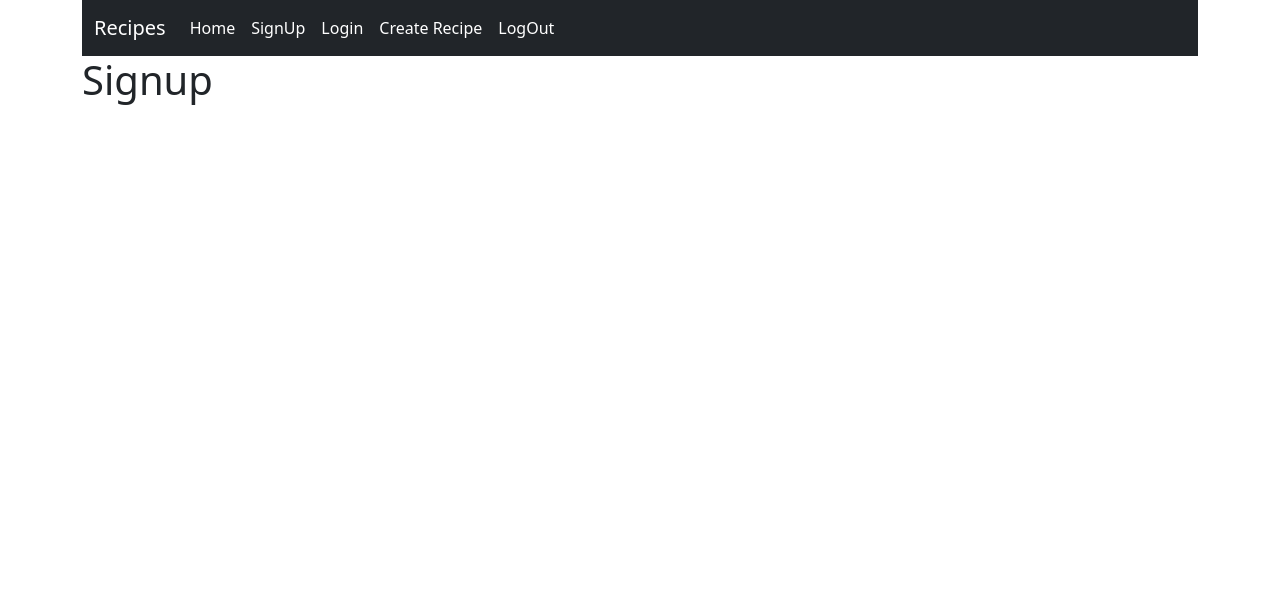
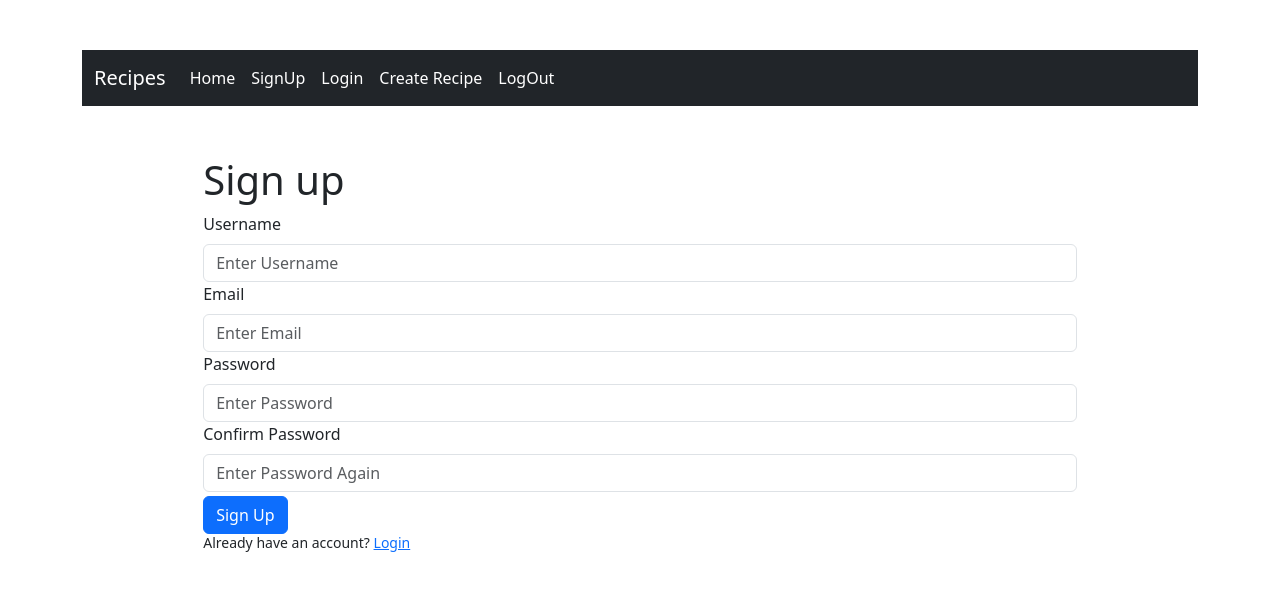
Before and after one commit to LVarunL/Recipes, a React (Create React App) app in the folder client/: page /signup in a window 1280 px wide. Shown: the top 590 px of the page. Built offline with nearby package versions, Linux system fonts and the light colour scheme; the HTML template or start-up script is replaced by a standard one.

Commit message:
creating forms

```diff
--- a/client/src/components/Home.js
+++ b/client/src/components/Home.js
@@ -1,9 +1,12 @@
 import React from "react";
+import { Link } from "react-router-dom";
+import '../styles/main.css'
 
 const Home = () => {
     return (
-        <div className="home">
-            <h1>Home</h1>
+        <div className="home container">
+            <h1 className="heading"> Welcome to Recipes </h1>
+            <Link to="/signup" className="btn btn-primary btn-lg"> Get Started </Link>
         </div>
     )
 }
--- a/client/src/components/Login.js
+++ b/client/src/components/Login.js
@@ -1,9 +1,61 @@
-import React from "react";
+import React, { useState } from "react";
+import { Button, Form } from "react-bootstrap";
+import { Link } from "react-router-dom";
 
 const Login = () => {
+
+    const [username, setUsername] = useState("");
+    const [password, setPassword] = useState("");
+
+    const submitForm = () => {
+      console.log("Form submission");
+      setUsername('')
+      setPassword('')
+    };
     return (
         <div className="Login">
-            <h1>Login</h1>
+            <div className="form">
+        <h1>Login</h1>
+        <form>
+          <Form.Group>
+            <Form.Label>Username</Form.Label>
+            <Form.Control
+              type="text"
+              placeholder="Enter Username"
+              value={username}
+              name="username"
+              onChange={(e) => {
+                setUsername(e.target.value);
+              }}
+            />
+          </Form.Group>
+
+          <Form.Group>
+            <Form.Label>Password</Form.Label>
+            <Form.Control
+              type="password"
+              placeholder="Enter Password"
+              value={password}
+              name="password"
+              onChange={(e) => {
+                setPassword(e.target.value);
+              }}
+            />
+          </Form.Group>
+
+          <Form.Group>
+            <Button as="sub" variant="primary" onClick={submitForm}>
+              Login
+            </Button>
+          </Form.Group>
+
+          <Form.Group>
+            <small>
+                Don't have an account? <Link to="/signup"> Sign Up </Link>
+            </small>
+          </Form.Group>
+        </form>
+      </div>
         </div>
     )
 }
--- a/client/src/components/Signup.js
+++ b/client/src/components/Signup.js
@@ -1,11 +1,88 @@
-import React from "react";
+import React, { useState } from "react";
+import { Button, Form } from "react-bootstrap";
+import { Link } from "react-router-dom";
+const Signup = () => {
+  const [username, setUsername] = useState("");
+  const [email, setEmail] = useState("");
+  const [password, setPassword] = useState("");
+  const [confirmPassword, setConfirmPassword] = useState("");
 
-const Signup = () => {
-    return (
-        <div className="Signup">
-            <h1>Signup</h1>
-        </div>
-    )
-}
+  const submitForm = () => {
+    console.log("Form submission");
+    setUsername('')
+    setEmail('')
+    setPassword('')
+    setConfirmPassword('')
+  };
+  return (
+    <div className="Signup container">
+      <div className="form">
+        <h1>Sign up</h1>
+        <form>
+          <Form.Group>
+            <Form.Label>Username</Form.Label>
+            <Form.Control
+              type="text"
+              placeholder="Enter Username"
+              value={username}
+              name="username"
+              onChange={(e) => {
+                setUsername(e.target.value);
+              }}
+            />
+          </Form.Group>
+          <Form.Group>
+            <Form.Label>Email</Form.Label>
+            <Form.Control
+              type="email"
+              placeholder="Enter Email"
+              value={email}
+              name="email"
+              onChange={(e) => {
+                setEmail(e.target.value);
+              }}
+            />
+          </Form.Group>
+          <Form.Group>
+            <Form.Label>Password</Form.Label>
+            <Form.Control
+              type="password"
+              placeholder="Enter Password"
+              value={password}
+              name="password"
+              onChange={(e) => {
+                setPassword(e.target.value);
+              }}
+            />
+          </Form.Group>
+          <Form.Group>
+            <Form.Label>Confirm Password</Form.Label>
+            <Form.Control
+              type="password"
+              placeholder="Enter Password Again"
+              value={confirmPassword}
+              name="confirmPassword"
+              onChange={(e) => {
+                setConfirmPassword(e.target.value);
+              }}
+            />
+          </Form.Group>
+          <Form.Group>
+            <Button as="sub" variant="primary" onClick={submitForm}>
+              Sign Up
+            </Button>
+          </Form.Group>
+
+          <Form.Group>
+            <small>
+              Already have an account? <Link to="/login"> Login </Link>
+
+            </small>
+          </Form.Group>
+        </form>
+      </div>
+    </div>
+  );
+};
 
 export default Signup;
--- /dev/null
+++ b/client/src/styles/main.css
@@ -0,0 +1,12 @@
+.container {
+    margin-top: 50px;
+}
+
+.heading {
+    font-size: 3em;
+}
+
+.form {
+    margin: auto;
+    width: 80%;
+}
```
